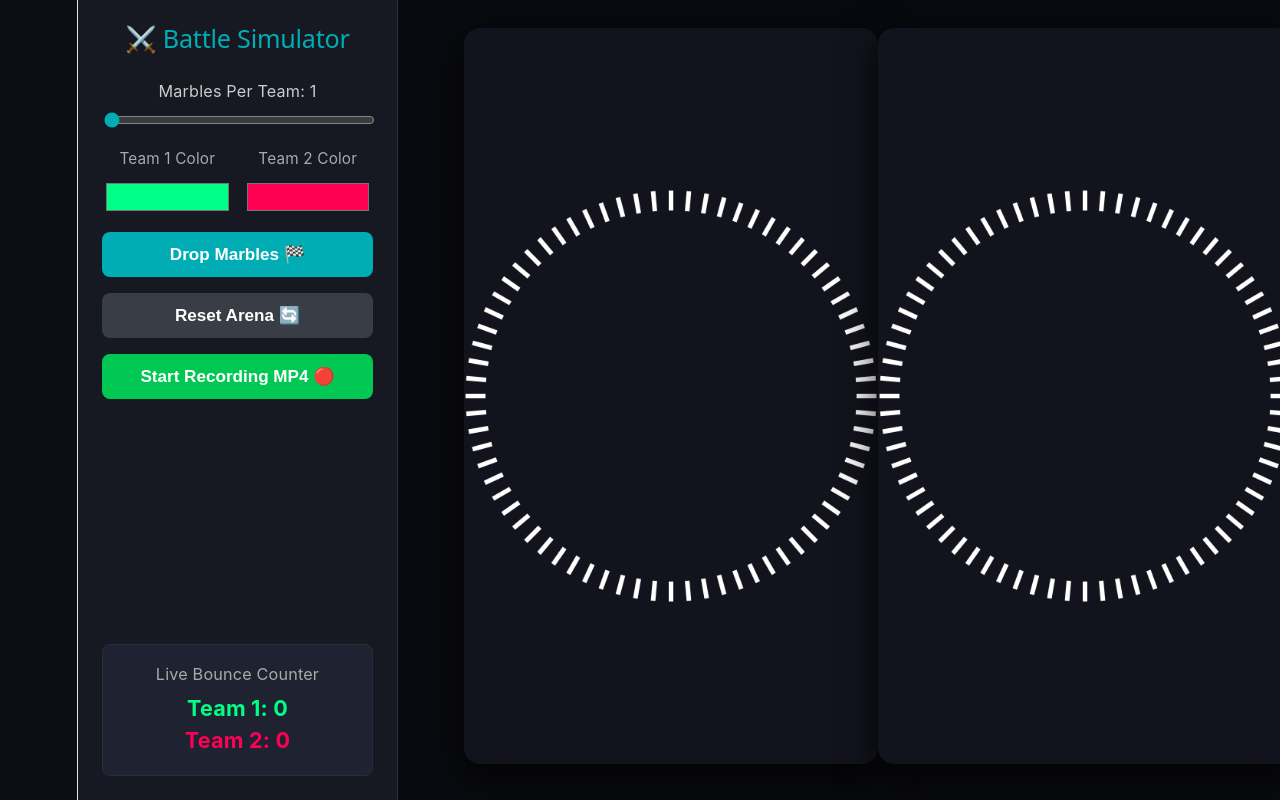
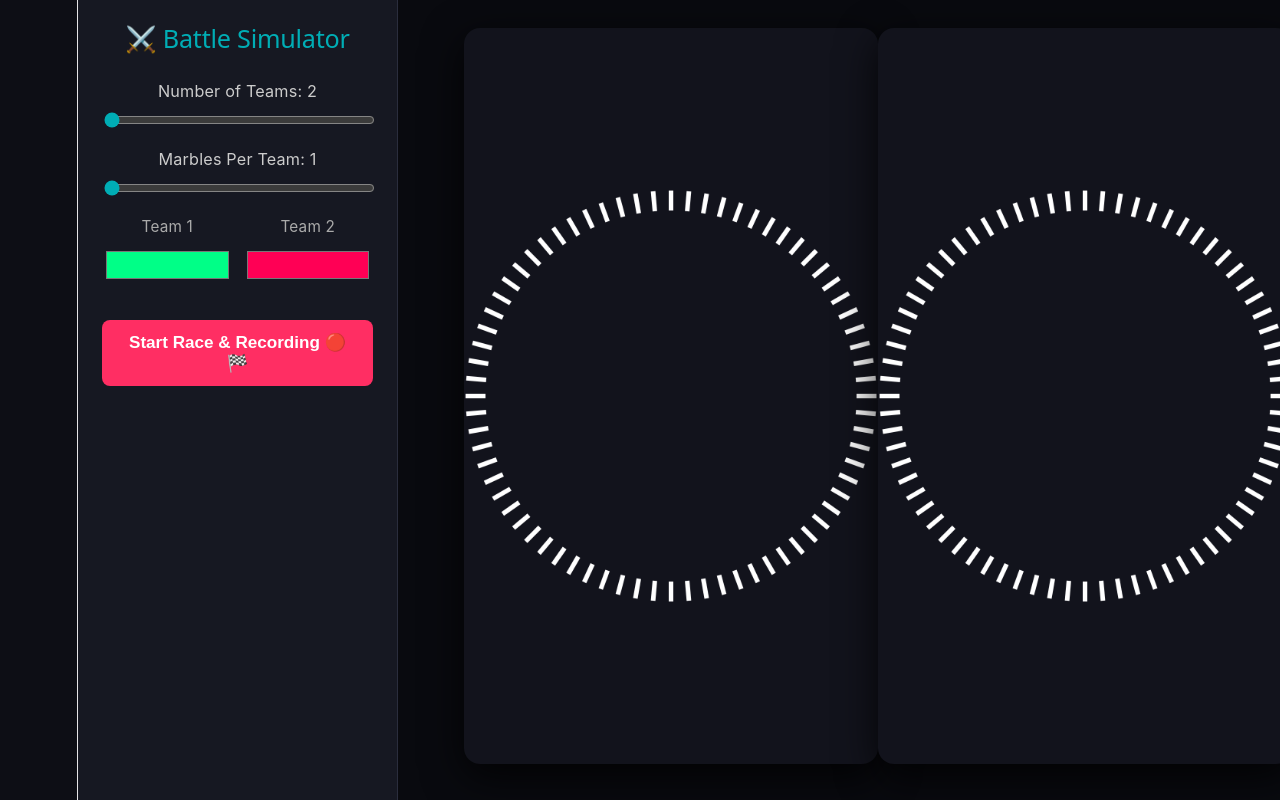
Before and after one commit to Sahas-sass/marble-battle-simulator, a React (Vite) app: page / in a window 1280 px wide. Shown: the top 800 px of the page. Built offline with nearby package versions, Linux system fonts and the light colour scheme.

Commit message:
update the game

```diff
--- a/src/components/Arena.jsx
+++ b/src/components/Arena.jsx
@@ -5,256 +5,288 @@ export default function Arena() {
   const sceneRef = useRef(null);
   const engineRef = useRef(null);
   const renderRef = useRef(null);
-  const runnerRef = useRef(null);
   const mediaRecorderRef = useRef(null);
   const recordedChunksRef = useRef([]);
+  const timerIntervalRef = useRef(null);
 
-  // --- CUSTOMIZABLE UI STATES ---
-  const [team1Color, setTeam1Color] = useState('#00ff87');
-  const [team2Color, setTeam2Color] = useState('#ff0055');
+  // --- STATE ---
+  const [activeTeams, setActiveTeams] = useState(2);
   const [marbleCount, setMarbleCount] = useState(1);
-  const [scores, setScores] = useState({ team1: 0, team2: 0 });
-  const [isRecording, setIsRecording] = useState(false);
+  const [teamColors, setTeamColors] = useState(['#00ff87', '#ff0055', '#00d2ff', '#ffb700', '#b700ff']);
 
-  // Canvas Dimensions (9:16 vertical ratio)
+  const [gameStatus, setGameStatus] = useState('idle'); // 'idle' | 'running' | 'finished'
+  const [scores, setScores] = useState([0, 0, 0, 0, 0]);
+  const [timeLeft, setTimeLeft] = useState(30);
+
+  // --- REFS FOR MATTER.JS RENDER LOOP ---
+  // (We need refs because Matter.js event listeners don't always get fresh React state)
+  const scoresRef = useRef([0, 0, 0, 0, 0]);
+  const timeRef = useRef(30);
+  const statusRef = useRef('idle');
+  const activeTeamsRef = useRef(2);
+  const teamColorsRef = useRef(teamColors);
+
   const width = 540;
   const height = 960;
+
+  // Sync state to refs for the canvas renderer
+  useEffect(() => { activeTeamsRef.current = activeTeams; }, [activeTeams]);
+  useEffect(() => { teamColorsRef.current = teamColors; }, [teamColors]);
+  useEffect(() => { scoresRef.current = scores; }, [scores]);
+  useEffect(() => { timeRef.current = timeLeft; }, [timeLeft]);
+  useEffect(() => { statusRef.current = gameStatus; }, [gameStatus]);
 
   useEffect(() => {
     const { Engine, Render, Runner, Bodies, Composite, Events } = Matter;
 
-    // 1. Initialize Physics Engine
     const engine = Engine.create();
-    engine.world.gravity.y = 0; // Zero gravity for top-down bounce simulation
+    engine.world.gravity.y = 0;
     engineRef.current = engine;
 
-    // 2. Initialize Renderer
     const render = Render.create({
       element: sceneRef.current,
       engine: engine,
       options: {
-        width: width,
-        height: height,
+        width, height,
         wireframes: false,
         background: '#12131c'
       }
     });
     renderRef.current = render;
 
-    // 3. Build Circular Ring Boundary (Expanded Radius, Thinner Thickness)
-    const arenaRadius = 255; // Enlarged arena size
+    // Build Circular Arena
+    const arenaRadius = 255;
     const center = { x: width / 2, y: height / 2 };
-    const segments = 72; // Increased segments for smoother circle
-    const wallThickness = 6; // Reduced wall thickness
+    const segments = 72;
     const boundaryBodies = [];
 
     for (let i = 0; i < segments; i++) {
       const angle = (i / segments) * Math.PI * 2;
-      const x = center.x + Math.cos(angle) * arenaRadius;
-      const y = center.y + Math.sin(angle) * arenaRadius;
-
-      const segment = Bodies.rectangle(x, y, 26, wallThickness, {
-        isStatic: true,
-        angle: angle,
-        render: { fillStyle: '#ffffff' }
-      });
-      boundaryBodies.push(segment);
+      boundaryBodies.push(
+        Bodies.rectangle(
+          center.x + Math.cos(angle) * arenaRadius,
+          center.y + Math.sin(angle) * arenaRadius,
+          26, 6,
+          { isStatic: true, angle: angle, render: { fillStyle: '#ffffff' } }
+        )
+      );
     }
     Composite.add(engine.world, boundaryBodies);
 
-    // 4. Collision Listener for Scoring
+    // Collision Scoring
     Events.on(engine, 'collisionStart', (event) => {
+      if (statusRef.current !== 'running') return;
+
       event.pairs.forEach((pair) => {
         const { bodyA, bodyB } = pair;
         if (bodyA.isStatic || bodyB.isStatic) {
           const marble = bodyA.isStatic ? bodyB : bodyA;
+          if (marble.label.startsWith('team_')) {
+            const teamIndex = parseInt(marble.label.split('_')[1], 10);
 
-          if (marble.label === 'team1') {
-            setScores((prev) => ({ ...prev, team1: prev.team1 + 1 }));
-          } else if (marble.label === 'team2') {
-            setScores((prev) => ({ ...prev, team2: prev.team2 + 1 }));
+            // Update ref and state
+            const newScores = [...scoresRef.current];
+            newScores[teamIndex]++;
+            scoresRef.current = newScores;
+            setScores(newScores);
           }
         }
       });
     });
 
-    // 5. Start Engine & Renderer
+    // --- DRAW TEXT ON VIDEO CANVAS ---
+    Events.on(render, 'afterRender', () => {
+      const ctx = render.context;
+      const currentStatus = statusRef.current;
+      const tLeft = timeRef.current;
+      const currentScores = scoresRef.current;
+      const active = activeTeamsRef.current;
+      const colors = teamColorsRef.current;
+
+      ctx.textAlign = 'left';
+      ctx.font = 'bold 20px Inter, sans-serif';
+
+      if (currentStatus === 'running' || currentStatus === 'finished') {
+        // Draw Timer
+        ctx.fillStyle = '#ffffff';
+        ctx.textAlign = 'center';
+        ctx.font = 'bold 30px Inter';
+        ctx.fillText(`⏱️ ${tLeft}s`, width / 2, 60);
+
+        // Draw Scoreboard
+        ctx.textAlign = 'left';
+        ctx.font = 'bold 22px Inter';
+        for (let i = 0; i < active; i++) {
+          ctx.fillStyle = colors[i];
+          ctx.fillText(`Team ${i + 1}: ${currentScores[i]}`, 30, 50 + (i * 35));
+        }
+      }
+
+      // Draw Winner Screen
+      if (currentStatus === 'finished') {
+        ctx.fillStyle = 'rgba(0, 0, 0, 0.7)';
+        ctx.fillRect(0, 0, width, height);
+
+        // Find highest score
+        const maxScore = Math.max(...currentScores.slice(0, active));
+        const winnerIndex = currentScores.indexOf(maxScore);
+
+        ctx.textAlign = 'center';
+        ctx.font = 'bold 45px Inter';
+        ctx.fillStyle = colors[winnerIndex];
+        ctx.fillText(`🏆 TEAM ${winnerIndex + 1} WINS!`, width / 2, height / 2 - 20);
+
+        ctx.fillStyle = '#ffffff';
+        ctx.font = 'bold 30px Inter';
+        ctx.fillText(`Score: ${maxScore}`, width / 2, height / 2 + 30);
+      }
+    });
+
     Render.run(render);
     const runner = Runner.create();
     Runner.run(runner, engine);
-    runnerRef.current = runner;
 
     return () => {
       Render.stop(render);
       Runner.stop(runner);
       Composite.clear(engine.world);
       Engine.clear(engine);
+      clearInterval(timerIntervalRef.current);
     };
   }, []);
 
-  // Spawn Marbles according to selected quantity, size, and colors
-  const spawnMarbles = () => {
-    const { Bodies, Composite, Body } = Matter;
-    const center = { x: width / 2, y: height / 2 };
-    const marbleRadius = 12; // Smaller marble size
-    const newBodies = [];
-
-    for (let i = 0; i < marbleCount; i++) {
-      // Offset starting positions slightly if spawning multiple marbles
-      const offsetY = (i - (marbleCount - 1) / 2) * (marbleRadius * 2.2);
-
-      const team1 = Bodies.circle(center.x - 70, center.y + offsetY, marbleRadius, {
-        restitution: 1.02,
-        friction: 0,
-        frictionAir: 0,
-        label: 'team1',
-        render: { fillStyle: team1Color }
-      });
-
-      const team2 = Bodies.circle(center.x + 70, center.y + offsetY, marbleRadius, {
-        restitution: 1.02,
-        friction: 0,
-        frictionAir: 0,
-        label: 'team2',
-        render: { fillStyle: team2Color }
-      });
-
-      // Randomize initial velocities slightly for multi-marble chaos
-      const speedX1 = -(5 + Math.random() * 3);
-      const speedY1 = (Math.random() - 0.5) * 6;
-      const speedX2 = 5 + Math.random() * 3;
-      const speedY2 = (Math.random() - 0.5) * 6;
-
-      Body.setVelocity(team1, { x: speedX1, y: speedY1 });
-      Body.setVelocity(team2, { x: speedX2, y: speedY2 });
-
-      newBodies.push(team1, team2);
-    }
-
-    Composite.add(engineRef.current.world, newBodies);
+  // Update a specific team's color
+  const updateTeamColor = (index, color) => {
+    const newColors = [...teamColors];
+    newColors[index] = color;
+    setTeamColors(newColors);
   };
 
-  // Reset arena score & clear objects
-  const resetArena = () => {
-    const { Composite } = Matter;
+  // 1. START RACE & RECORDING
+  const startRaceAndRecording = () => {
+    // Reset Scores & Time
+    setScores([0, 0, 0, 0, 0]);
+    scoresRef.current = [0, 0, 0, 0, 0];
+    setTimeLeft(30);
+    setGameStatus('running');
+
+    // Clear old marbles
+    const { Composite, Bodies, Body } = Matter;
     const allBodies = Composite.allBodies(engineRef.current.world);
-    const nonStaticBodies = allBodies.filter((body) => !body.isStatic);
-    nonStaticBodies.forEach((body) => Composite.remove(engineRef.current.world, body));
-    setScores({ team1: 0, team2: 0 });
-  };
+    const marbles = allBodies.filter((b) => !b.isStatic);
+    marbles.forEach((b) => Composite.remove(engineRef.current.world, b));
 
-  // MP4 Media Recording Setup
-  const toggleRecording = () => {
-    if (isRecording) {
-      mediaRecorderRef.current.stop();
-      setIsRecording(false);
-    } else {
+    // Start Recording
     const canvas = sceneRef.current.querySelector('canvas');
     const stream = canvas.captureStream(60);
-
-      // Determine supported MP4 MIME type
-      const mimeTypes = [
-        'video/mp4;codecs=avc1.42E01E,mp4a.40.2',
-        'video/mp4',
-        'video/webm;codecs=vp9' // Fallback for older browsers
-      ];
-
-      const selectedMimeType = mimeTypes.find((type) => MediaRecorder.isTypeSupported(type)) || 'video/mp4';
-      const fileExtension = selectedMimeType.includes('mp4') ? 'mp4' : 'webm';
+    const mimeTypes = ['video/mp4;codecs=avc1.42E01E,mp4a.40.2', 'video/mp4', 'video/webm;codecs=vp9'];
+    const selectedMimeType = mimeTypes.find(type => MediaRecorder.isTypeSupported(type)) || 'video/mp4';
 
     const recorder = new MediaRecorder(stream, { mimeType: selectedMimeType });
     recordedChunksRef.current = [];
-
-      recorder.ondataavailable = (e) => {
-        if (e.data.size > 0) recordedChunksRef.current.push(e.data);
-      };
+    recorder.ondataavailable = (e) => { if (e.data.size > 0) recordedChunksRef.current.push(e.data); };
 
     recorder.onstop = () => {
       const blob = new Blob(recordedChunksRef.current, { type: selectedMimeType });
       const url = URL.createObjectURL(blob);
       const a = document.createElement('a');
       a.href = url;
-        a.download = `Marble-Battle-${Date.now()}.${fileExtension}`;
+      a.download = `Marble-Battle-${Date.now()}.${selectedMimeType.includes('mp4') ? 'mp4' : 'webm'}`;
       a.click();
       URL.revokeObjectURL(url);
     };
 
     recorder.start();
     mediaRecorderRef.current = recorder;
-      setIsRecording(true);
+
+    // Drop Marbles
+    const center = { x: width / 2, y: height / 2 };
+    const newBodies = [];
+
+    for (let t = 0; t < activeTeams; t++) {
+      for (let m = 0; m < marbleCount; m++) {
+        const marble = Bodies.circle(center.x + (Math.random() * 40 - 20), center.y + (Math.random() * 40 - 20), 12, {
+          restitution: 1.02, friction: 0, frictionAir: 0,
+          label: `team_${t}`,
+          render: { fillStyle: teamColors[t] }
+        });
+
+        Body.setVelocity(marble, {
+          x: (Math.random() - 0.5) * 15,
+          y: (Math.random() - 0.5) * 15
+        });
+        newBodies.push(marble);
       }
+    }
+    Composite.add(engineRef.current.world, newBodies);
+
+    // Start Timer
+    timerIntervalRef.current = setInterval(() => {
+      setTimeLeft((prev) => {
+        if (prev <= 1) {
+          endRace();
+          return 0;
+        }
+        return prev - 1;
+      });
+    }, 1000);
+  };
+
+  // 2. END RACE
+  const endRace = () => {
+    clearInterval(timerIntervalRef.current);
+    setGameStatus('finished');
+
+    // Remove physics balls to freeze the screen
+    const { Composite } = Matter;
+    const allBodies = Composite.allBodies(engineRef.current.world);
+    const marbles = allBodies.filter((b) => !b.isStatic);
+    marbles.forEach((b) => Composite.remove(engineRef.current.world, b));
+
+    // Wait 2.5 seconds to show winner screen, then stop recording and download
+    setTimeout(() => {
+      if (mediaRecorderRef.current && mediaRecorderRef.current.state === 'recording') {
+        mediaRecorderRef.current.stop();
+      }
+      setGameStatus('idle');
+    }, 2500);
   };
 
   return (
     <div className="app-container">
-      {/* Control Sidebar */}
       <div className="sidebar">
         <h2>⚔️ Battle Simulator</h2>
 
-        {/* Customization Controls */}
+        <div className="control-group">
+          <label>Number of Teams: {activeTeams}</label>
+          <input type="range" min="2" max="5" value={activeTeams} disabled={gameStatus !== 'idle'} onChange={(e) => setActiveTeams(Number(e.target.value))} />
+        </div>
+
         <div className="control-group">
           <label>Marbles Per Team: {marbleCount}</label>
-          <input
-            type="range"
-            min="1"
-            max="10"
-            value={marbleCount}
-            onChange={(e) => setMarbleCount(Number(e.target.value))}
-          />
+          <input type="range" min="1" max="10" value={marbleCount} disabled={gameStatus !== 'idle'} onChange={(e) => setMarbleCount(Number(e.target.value))} />
         </div>
 
-        <div className="color-selectors">
-          <div className="color-picker">
-            <label>Team 1 Color</label>
-            <input
-              type="color"
-              value={team1Color}
-              onChange={(e) => setTeam1Color(e.target.value)}
-            />
+        <div className="color-selectors" style={{ flexWrap: 'wrap', gap: '10px' }}>
+          {Array.from({ length: activeTeams }).map((_, idx) => (
+            <div className="color-picker" key={idx} style={{ flex: '1 1 45%' }}>
+              <label>Team {idx + 1}</label>
+              <input type="color" value={teamColors[idx]} disabled={gameStatus !== 'idle'} onChange={(e) => updateTeamColor(idx, e.target.value)} />
             </div>
-          <div className="color-picker">
-            <label>Team 2 Color</label>
-            <input
-              type="color"
-              value={team2Color}
-              onChange={(e) => setTeam2Color(e.target.value)}
-            />
-          </div>
+          ))}
         </div>
 
-        <button className="btn btn-primary" onClick={spawnMarbles}>
-          Drop Marbles 🏁
+        <button
+          className={`btn ${gameStatus === 'idle' ? 'btn-record' : 'btn-secondary'}`}
+          onClick={startRaceAndRecording}
+          disabled={gameStatus !== 'idle'}
+          style={{ marginTop: '20px' }}
+        >
+          {gameStatus === 'idle' ? 'Start Race & Recording 🔴🏁' : 'Race in Progress... ⏱️'}
         </button>
 
-        <button className="btn btn-secondary" onClick={resetArena}>
-          Reset Arena 🔄
-        </button>
-
-        <button
-          className={`btn ${isRecording ? 'btn-record' : 'btn-success'}`}
-          onClick={toggleRecording}
-        >
-          {isRecording ? 'Stop & Save MP4 ⏹️' : 'Start Recording MP4 🔴'}
-        </button>
-
-        {/* Live Scoreboard */}
-        <div className="scoreboard">
-          <p style={{ margin: '0 0 8px 0', color: '#aaa', fontSize: '0.9rem' }}>
-            Live Bounce Counter
-          </p>
-          <div className="team-score" style={{ color: team1Color }}>
-            Team 1: {scores.team1}
       </div>
-          <div className="team-score" style={{ color: team2Color }}>
-            Team 2: {scores.team2}
-          </div>
-        </div>
-      </div>
-
-      {/* Canvas Viewport */}
-      <div className="stage-wrapper">
-        <div className="canvas-container" ref={sceneRef} />
-      </div>
+      <div className="stage-wrapper"><div className="canvas-container" ref={sceneRef} /></div>
     </div>
   );
 }
```
Lines whose indentation alone changed are shown as unchanged.
